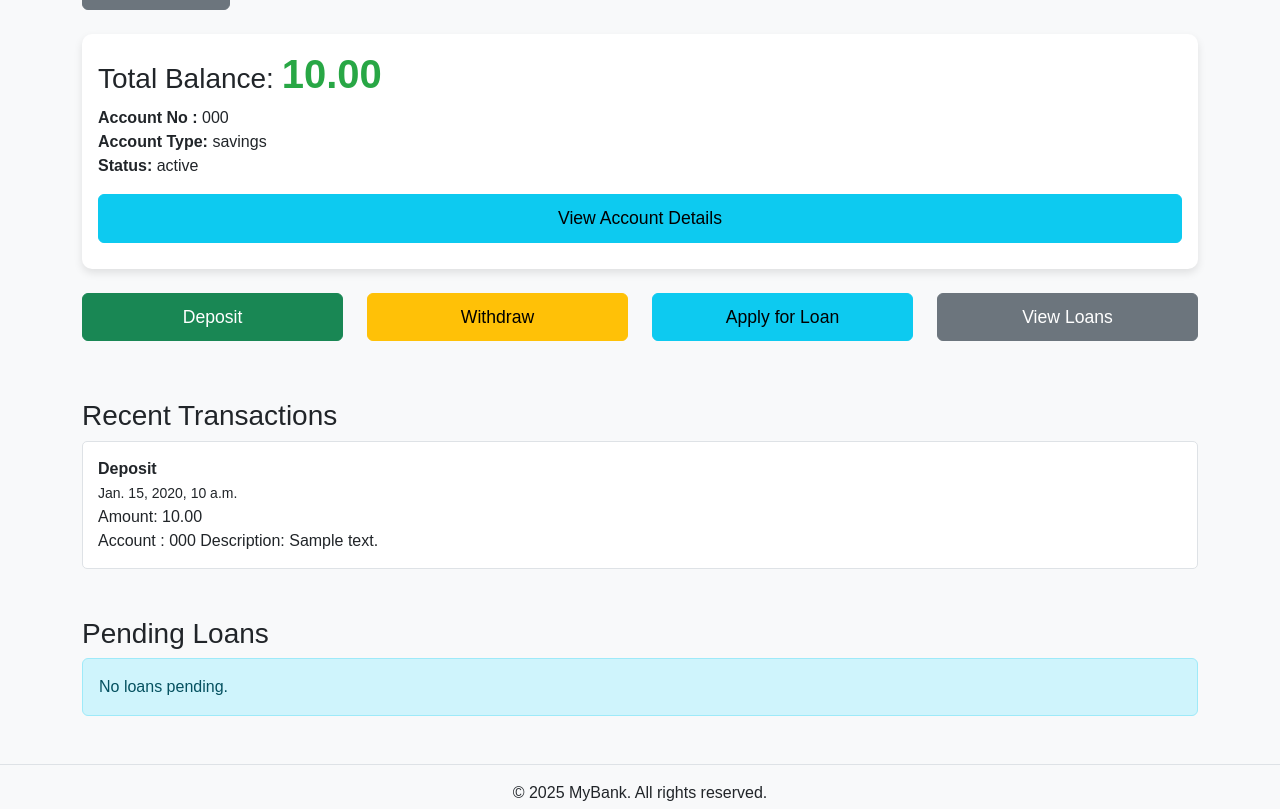
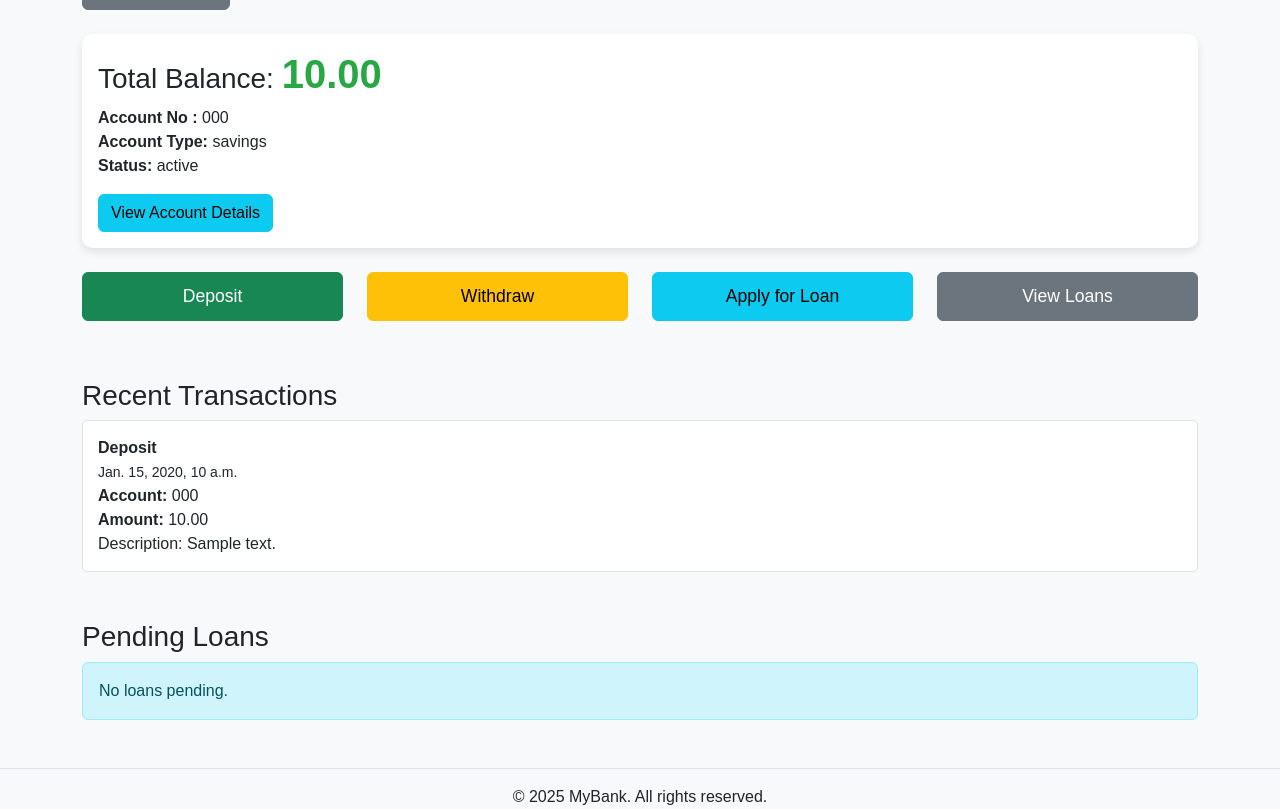
Before and after one commit to jil2004/bank_django, a Django app: page /accounts/ in a window 1280 px wide. Shown: the part 184-993 px from the top of the page. Run offline with Django 5.2, Linux system fonts and the light colour scheme; a user stored in the database is signed in; tables that the repository leaves empty hold one stand-in row (values such as "Sample post"); parts of the project's set-up code (start-up, migrations or seed data) failed here and were passed over.

Commit message:
fixed error for new account

```diff
--- a/accounts/templates/accounts/home.html
+++ b/accounts/templates/accounts/home.html
@@ -82,8 +82,10 @@
         <h1 class="welcome-message">Welcome, {{ request.user.username }}!</h1>
     </div>
 
+    <!-- Account Dropdown and Details -->
+    <div class="container mt-4">
+        {% if accounts %}
             <!-- Account Dropdown -->
-    <div class="container mt-4">
             <div class="dropdown">
                 <button class="btn btn-secondary dropdown-toggle" type="button" id="accountDropdown" data-bs-toggle="dropdown" aria-expanded="false">
                     Select Account
@@ -104,11 +106,9 @@
                 {% csrf_token %}
                 <input type="hidden" name="account" id="selectedAccount">
             </form>
-    </div>
 
             <!-- Account Details Card -->
-    <div class="container mt-4">
-        <div class="card">
+            <div class="card mt-4">
                 <div class="card-body">
                     <h3 class="card-title">Total Balance: <span class="total-balance">{{ selected_account.balance }}</span></h3>
                     <p class="card-text">
@@ -116,9 +116,13 @@
                         <strong>Account Type:</strong> {{ selected_account.account_type }}<br>
                         <strong>Status:</strong> {{ selected_account.status }}
                     </p>
-                <a href="{% url 'account_details' selected_account.id %}" class="btn btn-info btn-action">View Account Details</a>
+                    <a href="{% url 'account_details' selected_account.id %}" class="btn btn-info">View Account Details</a>
                 </div>
             </div>
+        {% else %}
+            <!-- No Accounts Message -->
+            <div class="alert alert-info">No accounts found. <a href="{% url 'create_account' %}">Create an account</a></div>
+        {% endif %}
     </div>
 
     <!-- Action Buttons -->
@@ -146,8 +150,8 @@
             <div class="transaction-card">
                 <strong>{{ transaction.transaction_type|title }}</strong><br>
                 <small>{{ transaction.timestamp }}</small><br>
-                Amount: {{ transaction.amount }}<br>
-                Account : {{ transaction.account.account_number}}
+                <strong>Account:</strong> {{ transaction.account.account_number }}<br>
+                <strong>Amount:</strong> {{ transaction.amount }}<br>
                 Description: {{ transaction.description }}
             </div>
         {% endfor %}
```
Lines whose indentation alone changed are shown as unchanged.
